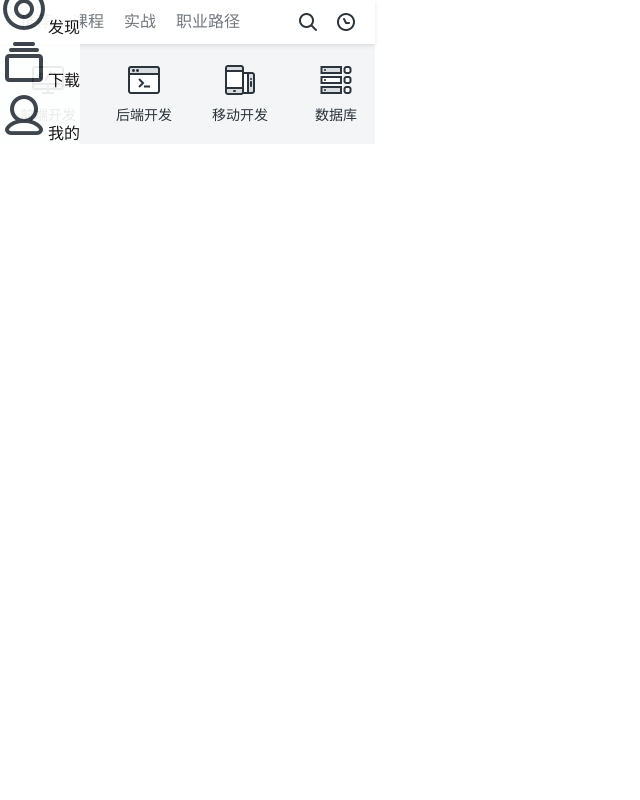
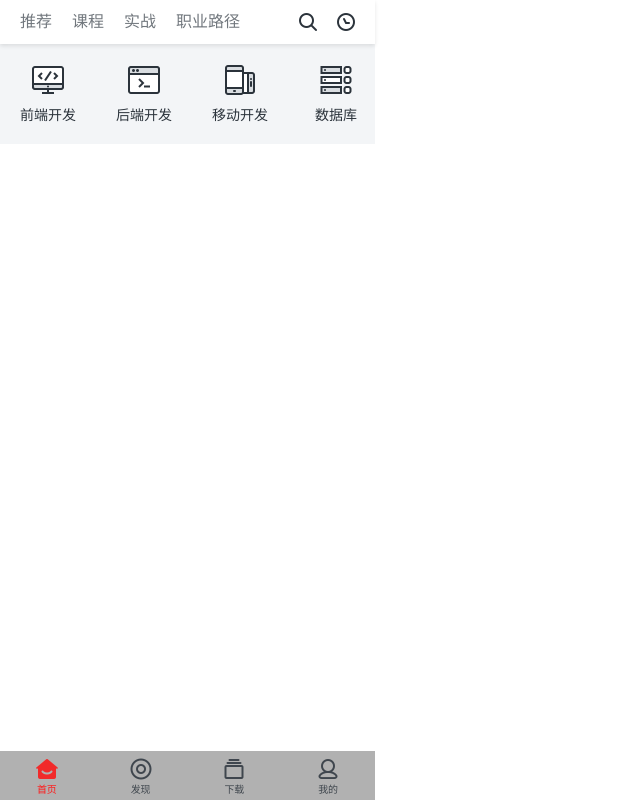
Before and after one commit to xulizhe/course, a Vue app: page / in a window 1280 px wide. Shown: the whole page, without its empty margins (0-640 px from the left). Built offline with nearby package versions, Linux system fonts and the light colour scheme; what mint-ui would draw is missing.

Commit message:
组件封装

```diff
--- a/src/App.vue
+++ b/src/App.vue
@@ -1,6 +1,8 @@
 <template>
   <div id="app">
-    <home></home>
+    <v-header></v-header>
+    <home class="page-content"></home>
+    <v-footer></v-footer>
   </div>
 </template>
 
@@ -10,13 +12,23 @@
     padding: 0;
     list-style: none;
   }
+  html, body, #app ,.page-content{
+    width: 100%;
+    height: 100%;
+    /*overflow: hidden;*/
+  }
   a{
     text-decoration: none;
   }
+  #app {
+    position: relative;
+  }
 </style>
 <script>
+import VHeader from '@/components/VHeader/VHeader.vue'
+import VFooter from '@/components/VFooter/VFooter.vue'
 import Home from './views/Home'
 export default {
-  components: { Home }
+  components: { Home, VHeader, VFooter }
 }
 </script>
--- a/src/components/VFooter/VFooter.vue
+++ b/src/components/VFooter/VFooter.vue
@@ -2,7 +2,7 @@
 <div class="v-footer">
   <div class="footer" v-for="(item,index) in footers" :key="index">
     <a href="#"><img class="img" :src="item.img"></a>
-    <span class="title">{{item.title}}</span>
+    <span class="title" :class="{'active':item.isActive}">{{item.title}}</span>
   </div>
 </div>
 </template>
@@ -15,7 +15,8 @@ export default {
       footers: [
         {
           img: require('./home.png'),
-          title: '首页'
+          title: '首页',
+          isActive: true
         },
         {
           img: require('./sea.png'),
@@ -41,6 +42,33 @@ export default {
   bottom: 0;
   left: 0;
   opacity: 0.9;
-  background: #FFFFFF;
+  background: darkgray;
+  height: 49px;
+  width: 375px;
+  display: flex;
+  align-items: center;
+  .footer {
+    flex: 1;
+    display: flex;
+    flex-direction: column;
+    align-items: center;
+    a {
+      height: 24px;
+      .img{
+        width: 24px;
+      }
+    }
+    .title {
+      margin-top: 4px;
+      ont-family: PingFangSC-Regular;
+      font-size: 10px;
+      color: #2B333B;
+      letter-spacing: 0;
+      line-height: 10px;
+    }
+    .active {
+      color:red;
+    }
+  }
 }
 </style>
--- a/src/views/Home.vue
+++ b/src/views/Home.vue
@@ -1,40 +1,24 @@
 <template>
   <div class="home">
-    <div class="header">
-      <v-header></v-header>
-    </div>
-    <div class="banner">
       <v-banner></v-banner>
-    </div>
-    <div class="footer">
-      <v-footer></v-footer>
-    </div>
   </div>
 </template>
 
 <script>
 // @ is an alias to /src
-import VHeader from '@/components/VHeader/VHeader.vue'
 import VBanner from '@/components/VBanner/VBanner.vue'
-import VFooter from '@/components/VFooter/VFooter.vue'
 
 export default {
   name: 'home',
   components: {
-    VHeader,
-    VBanner,
-    VFooter
+    VBanner
   }
 }
 </script>
 <style lang="scss" scoped>
-  .header {
-    position: relative;
-  }
-  .banner {
+  .home {
     padding-top: 44px;
-  }
-  .footer{
-    position: relative;
+    padding-bottom: 49px;
+    box-sizing: border-box;
   }
 </style>
```
